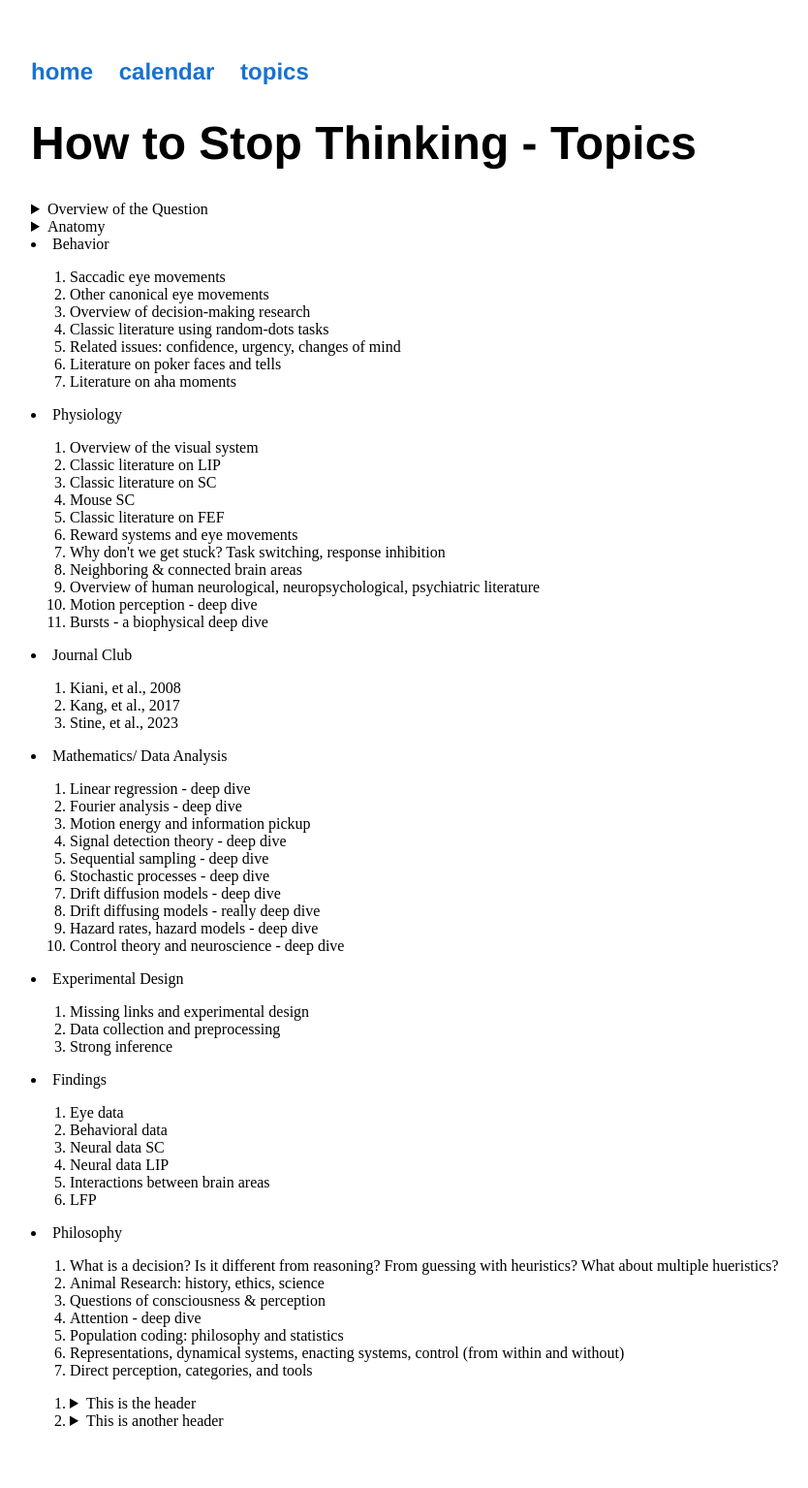
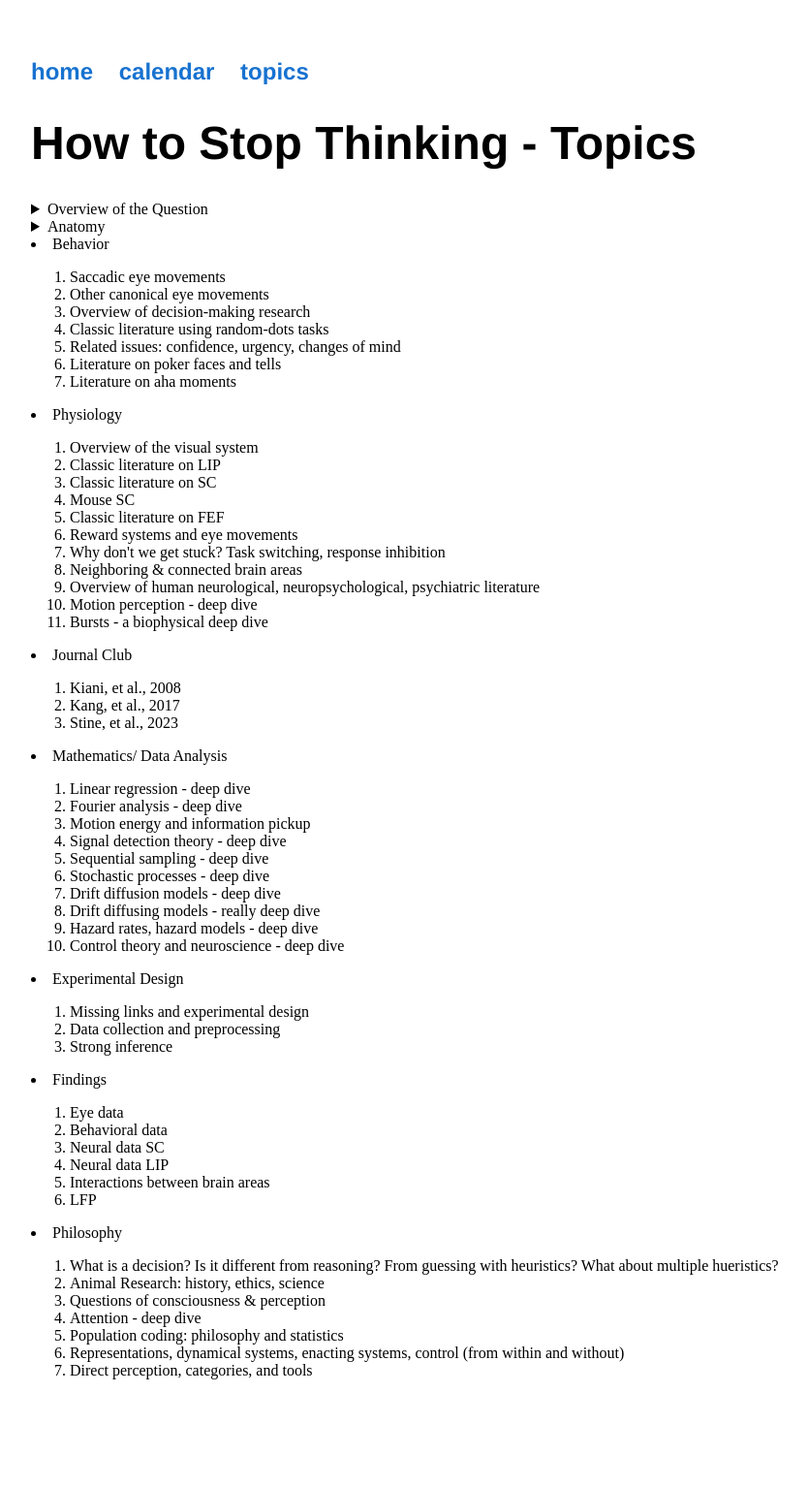
Before and after one commit to maxpensack/maxpensack.github.io, a Jekyll site: the page built from howtostopthinking/topics/index.html, in a window 1280 px wide. Shown: the whole page at 97% size, without its empty margins (160-994 px from the left). Built offline with Jekyll 4.4.1, drawn with Linux system fonts in a browser that asks for light colours; after the commit the page ends 1483 px from its top, so only the background shows below that.

Commit message:
Update index.html

```diff
--- a/howtostopthinking/topics/index.html
+++ b/howtostopthinking/topics/index.html
@@ -82,18 +82,3 @@ title: How to Stop Thinking - Topics
             <li>Direct perception, categories, and tools</li>
         </ol>
 </ol>
-
-<ol>
-    <li>
-      <details>
-        <summary>This is the header</summary>
-        <p>This is the content that is hidden by default.</p>
-      </details>
-    </li>
-    <li>
-      <details>
-        <summary>This is another header</summary>
-        <p>This is another content that is hidden by default.</p>
-      </details>
-    </li>
-  </ol>
```
